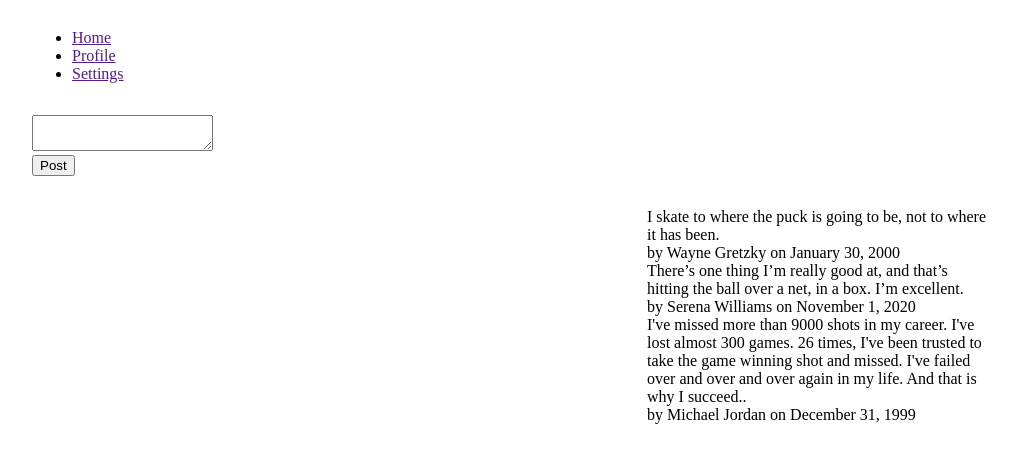
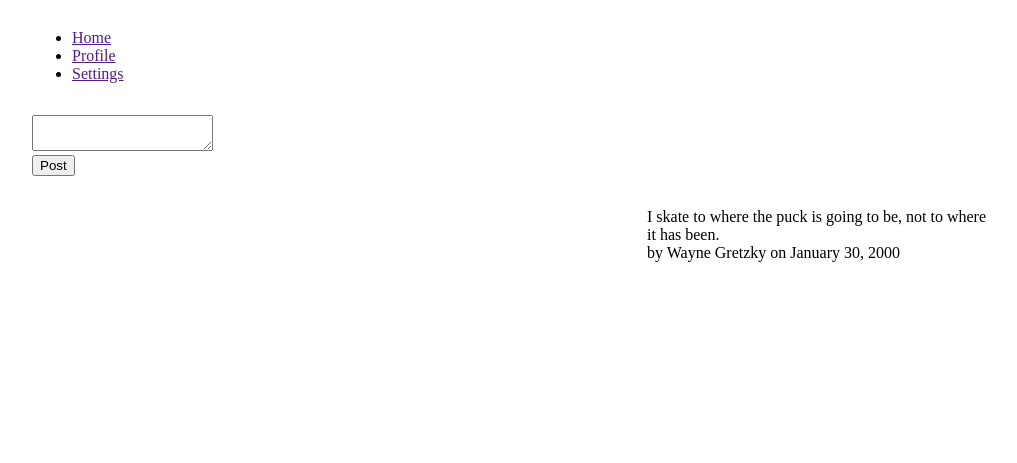
Before and after one commit to tehcyfer/cyfer-layout, a plain HTML site: page index.html in a window 1280 px wide. Shown: the part 95-558 px from the top of the page, without its empty margins (128-1145 px from the left). Drawn offline with Linux system fonts and the light colour scheme.

Commit message:
Update index.html

```diff
--- a/index.html
+++ b/index.html
@@ -86,29 +86,6 @@
 
                 </div>
 
-                <!-- post 2 -->
-                <div class="post">
-
-                    <div class="post-text">There’s one thing I’m really good at, and that’s hitting the ball over a net, in a box. I’m excellent.</div>
-
-                    <div class="post-info">
-                        by <span class="author">Serena Williams</span>
-
-                        on <span class="date">November 1, 2020</span>
-
-                    </div>
-
-                </div>
-
-                <!-- post 3 -->
-                <div class="post">
-
-                    <div class="post-text">I've missed more than 9000 shots in my career. I've lost almost 300 games. 26 times, I've been trusted to take the game winning shot and missed. I've failed over and over and over again in my life. And that is why I succeed..</div>
-
-                    <div class="post-info">
-                        by <span class="author">Michael Jordan</span>
-
-                        on <span class="date">December 31, 1999</span>
 
                     </div>
 
```
